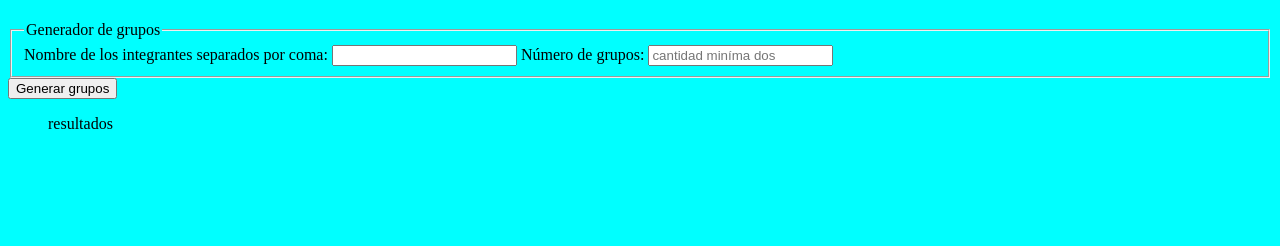
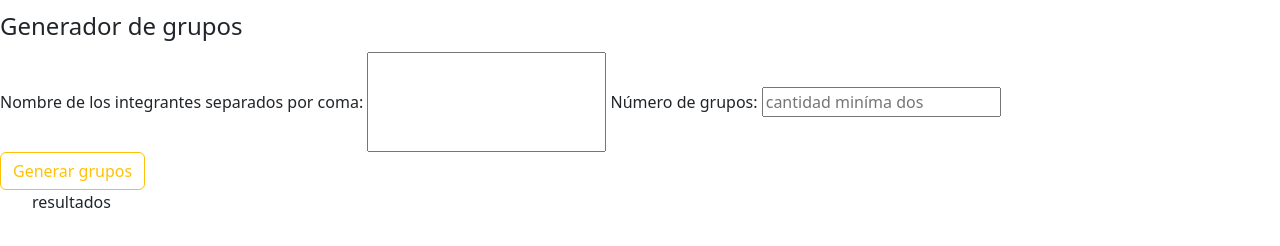
Before and after one commit to Nicolasg16/proyecto_en_grupo, a plain HTML site: page index.html in a window 1280 px wide. Drawn offline with nearby package versions, Linux system fonts and the light colour scheme.

Commit message:
Comienzo de CSS

```diff
--- a/css/main.css
+++ b/css/main.css
@@ -1 +1,6 @@
-body {background-color: aqua;}
+.nombreIntegrantes{
+
+    weight: 100px;
+    height: 100px;
+
+}
--- a/index.html
+++ b/index.html
@@ -4,6 +4,7 @@
     <meta charset="UTF-8" />
     <meta name="viewport" content="width=device-width, initial-scale=1.0" />
     <link rel="stylesheet" href="css/main.css" />
+    <link href="https://cdn.jsdelivr.net/npm/bootstrap@5.3.2/dist/css/bootstrap.min.css" rel="stylesheet" integrity="sha384-T3c6CoIi6uLrA9TneNEoa7RxnatzjcDSCmG1MXxSR1GAsXEV/Dwwykc2MPK8M2HN" crossorigin="anonymous">
     <title>Genrador de grupos</title>
   </head>
   <body>
@@ -14,15 +15,12 @@
       <form id="grupoForm">
         <fieldset>
           <legend>Generador de grupos</legend>
-          <label for="nombreIntegrantes"
-            >Nombre de los integrantes separados por coma:</label
-          >
-          <input
+          <label for="nombreIntegrantes">Nombre de los integrantes separados por coma:</label>
+          <input class="nombreIntegrantes"
             type="text"
             name="nombreIntegrantes"
             id="nombreIntegrantes"
-            required
-          />
+            required/>
           <label for="numeroIntegrantes">Número de grupos:</label>
           <input
             type="number"
@@ -30,10 +28,9 @@
             id="numeroIntegrantes"
             min="1"
             placeholder="cantidad miníma dos"
-            required
-          />
+            required/>
         </fieldset>
-        <input type="submit" value="Generar grupos" />
+        <input type="submit" value="Generar grupos" class="btn btn-outline-warning"/>
       </form>
 
       <ul id="resultado">resultados</ul>
@@ -41,5 +38,8 @@
 
     <footer></footer>
     <script src="js/main.js"></script>
+
+    <script src="https://cdn.jsdelivr.net/npm/bootstrap@5.3.2/dist/js/bootstrap.bundle.min.js" integrity="sha384-C6RzsynM9kWDrMNeT87bh95OGNyZPhcTNXj1NW7RuBCsyN/o0jlpcV8Qyq46cDfL" crossorigin="anonymous"></script>
+
   </body>
 </html>
```
